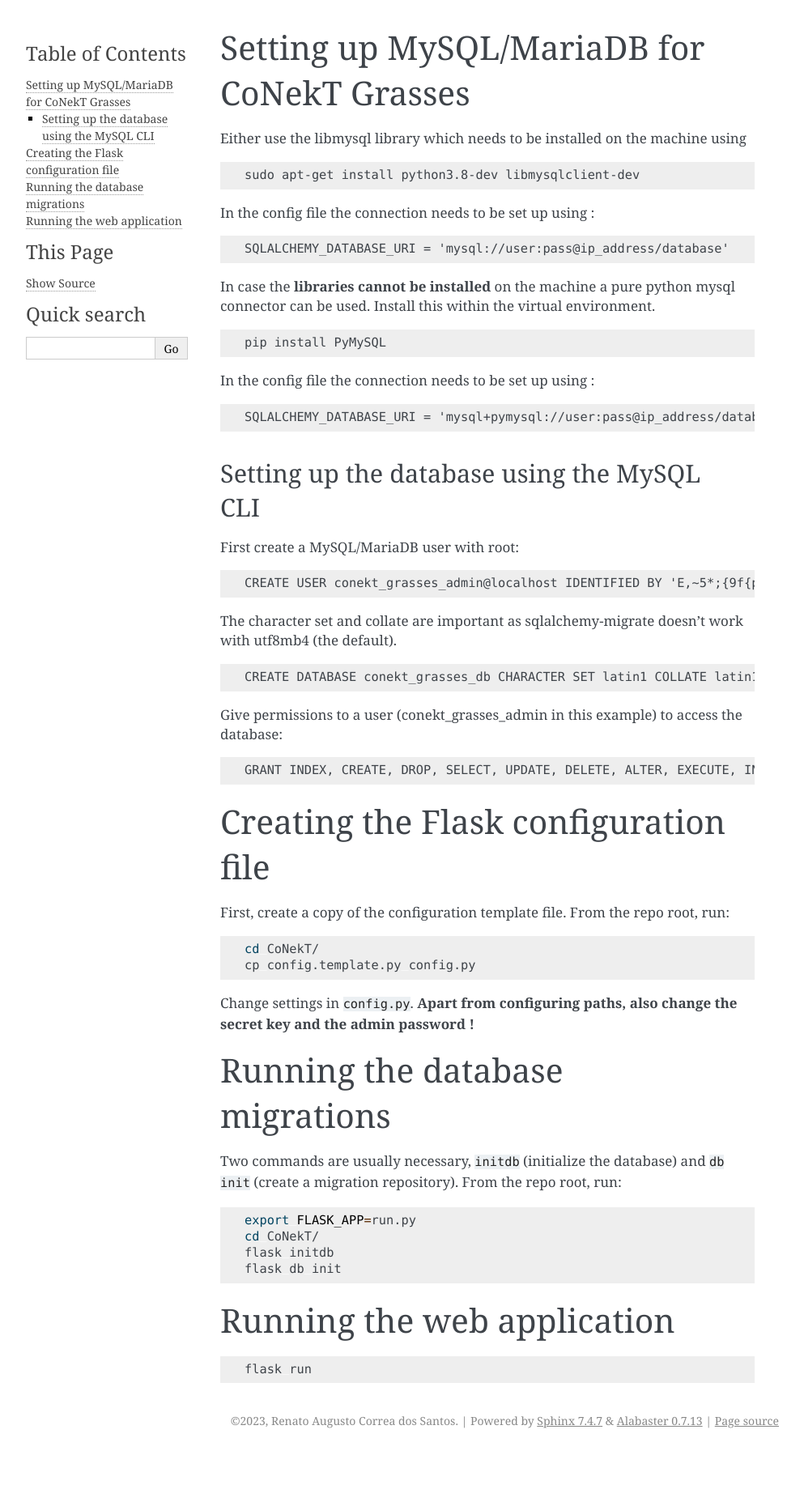
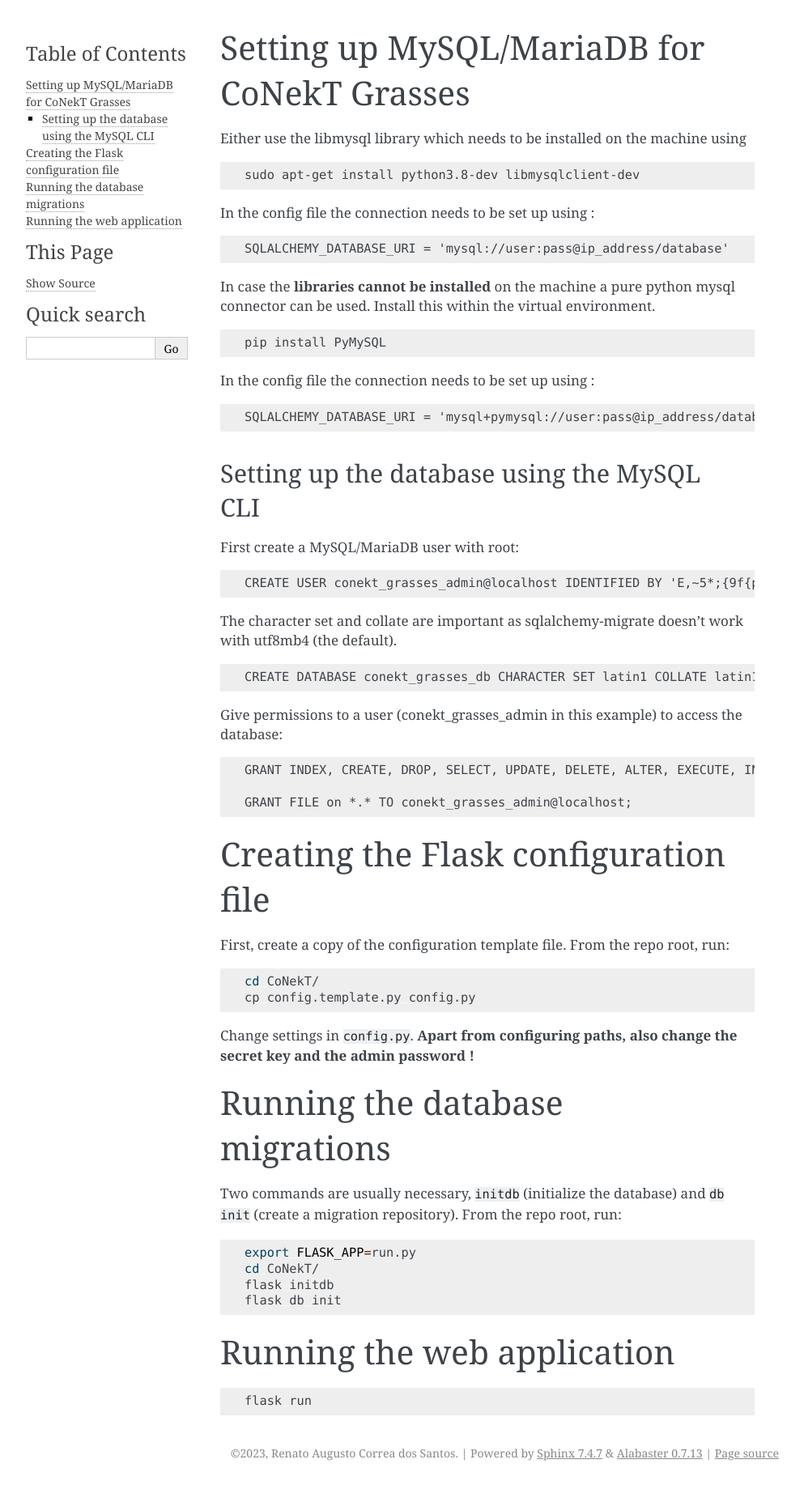
Before and after one commit to labbces/conekt_grasses, a Sphinx documentation site: the page built from CoNekT/docs/source/connect_mysql.md, in a window 1280 px wide. Shown: the whole page at 81% size, without its empty margins (148-1141 px from the left). Built offline with Sphinx 7.4.7, drawn with Linux system fonts in a browser that asks for light colours; before the commit the page ends 1794 px from its top, so only the background shows below that.

Commit message:
Update connect_mysql.md (add permision to export file)

```diff
--- a/CoNekT/docs/source/connect_mysql.md
+++ b/CoNekT/docs/source/connect_mysql.md
@@ -32,6 +32,8 @@
 
     GRANT INDEX, CREATE, DROP, SELECT, UPDATE, DELETE, ALTER, EXECUTE, INSERT on conekt_grasses_db.* TO conekt_grasses_admin@localhost;
 
+    GRANT FILE on *.* TO conekt_grasses_admin@localhost;
+
 # Creating the Flask configuration file
 
 First, create a copy of the configuration template file. From the repo root, run:
```
